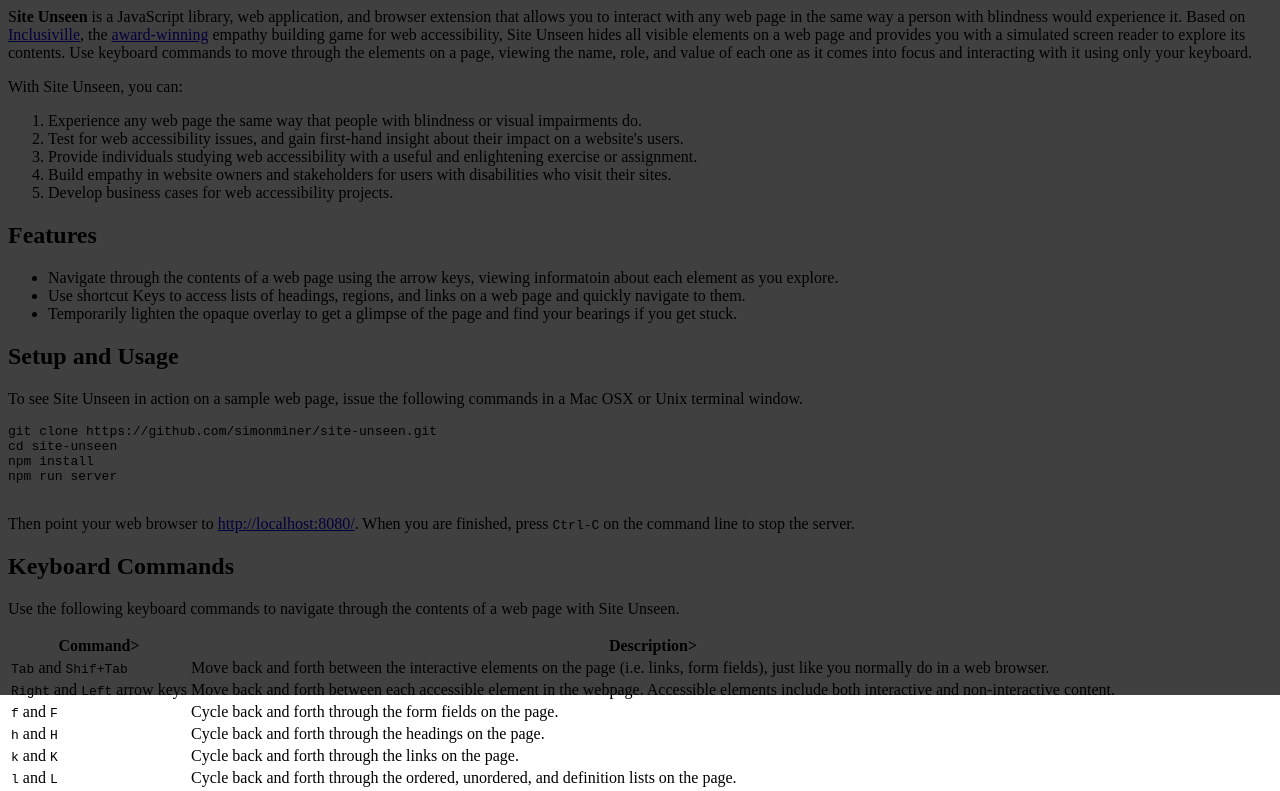
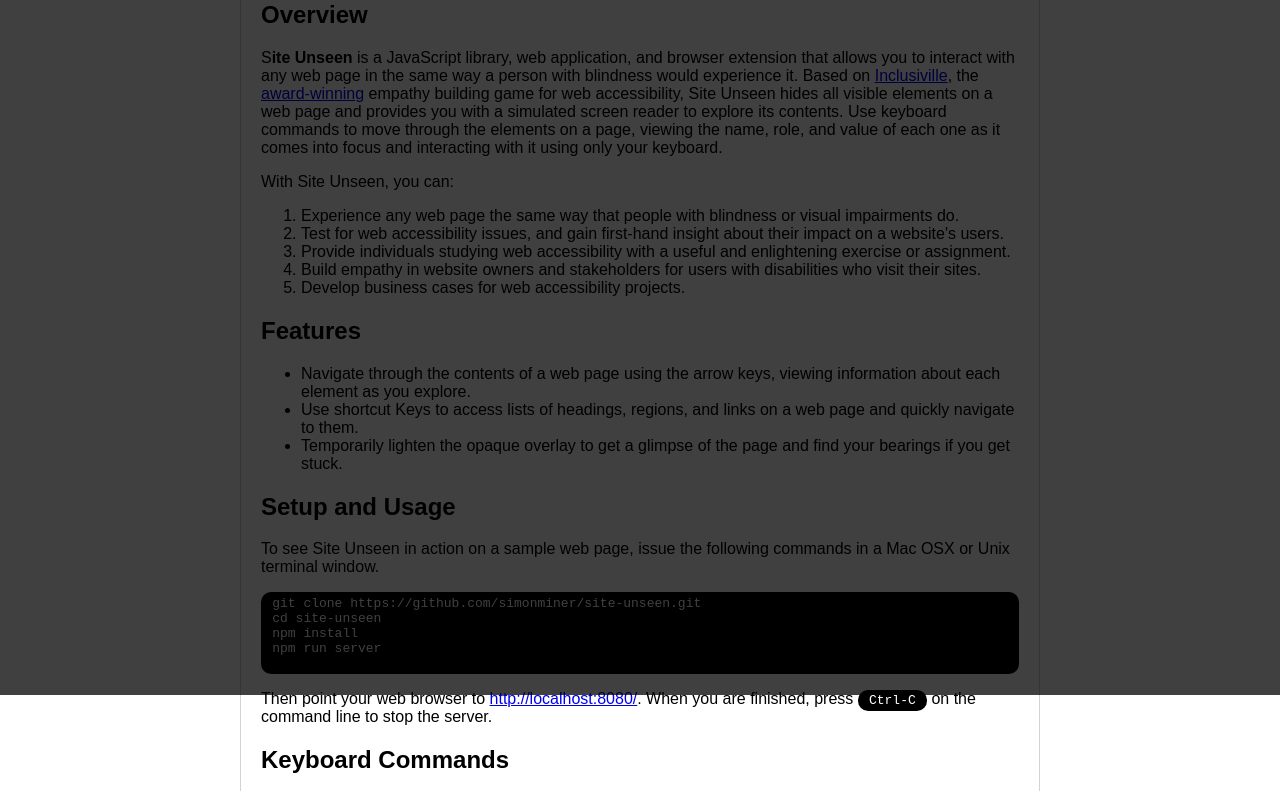
Before and after one commit to simonminer/site-unseen, a website with bundled scripts: page index.html in a window 1280 px wide. Shown: the part 105-896 px from the top of the page. Built offline with nearby package versions, Linux system fonts and the light colour scheme.

Commit message:
Create CSS for example page

```diff
--- a/index.html
+++ b/index.html
@@ -2,6 +2,7 @@
     <head>
         <title>QSite Unseene</title>
         <script src="https://cdnjs.cloudflare.com/ajax/libs/axe-core/4.1.3/axe.min.js"></script>
+        <link rel="stylesheet" href="styles.css">
     </head>
     <body>
         <main id="contents">
@@ -18,7 +19,7 @@
         </ol>
         <h2>Features</h2>
         <ul>
-            <li>Navigate through the contents of a web page using the arrow keys, viewing informatoin about each element as you explore.</li>
+            <li>Navigate through the contents of a web page using the arrow keys, viewing information about each element as you explore.</li>
             <li>Use shortcut Keys to access lists of headings, regions, and links on a web page and quickly navigate to them.</li>
             <li>Temporarily lighten the opaque overlay to get a glimpse of the page and find your bearings if you get stuck.</li>
         </ul>
@@ -35,32 +36,32 @@
         <p>Use the following keyboard commands to navigate through the contents of a web page with Site Unseen.</p>
         <table>
             <tr>
-                <th>Command></th>
+                <th>Command</th>
                 <th>Description></th>
             </tr>
             <tr>
-                <td><kbd>Tab</kbd> and <kbd>Shif+Tab</kbd></td>
-                <td>Move back and forth between the interactive elements on the page (i.e. links, form fields), just like you normally do in a web browser.</td>
+                <td class="shortcut-keys"><kbd>Tab</kbd>&nbsp;and&nbsp;<kbd>Shif+Tab</kbd></td>
+                <td class="shortcut-Description">Move back and forth between the interactive elements on the page (i.e. links, form fields), just like you normally do in a web browser.</td>
             </tr>
             <tr>
-                <td><kbd>Right</kbd> and <kbd>Left</kbd> arrow keys</td>
-                <td>Move back and forth between each accessible element in the webpage.  Accessible elements include both interactive and non-interactive content.</td>
+                <td class="shortcut-keys"><kbd title="left arrow">&larr;</kbd> and <kbd title="right arrow">&rarr;</kbd></td>
+                <td class="shortcut-Description">Move back and forth between each accessible element in the webpage.  Accessible elements include both interactive and non-interactive content.</td>
             </tr>
             <tr>
-                <td><kbd>f</kbd> and <kbd>F</kbd></td>
-                <td>Cycle back and forth through the form fields on the page.</td>
+                <td class="shortcut-keys"><kbd>f</kbd> and <kbd>F</kbd></td>
+                <td class="shortcut-description">Cycle back and forth through the form fields on the page.</td>
             </tr>
             <tr>
-                <td><kbd>h</kbd> and <kbd>H</kbd></td>
-                <td>Cycle back and forth through the headings on the page.</td>
+                <td class="shortcut-keys"><kbd>h</kbd> and <kbd>H</kbd></td>
+                <td class="shortcut-Description">Cycle back and forth through the headings on the page.</td>
             </tr>
             <tr>
-                <td><kbd>k</kbd> and <kbd>K</kbd></td>
-                <td>Cycle back and forth through the links on the page.</td>
+                <td class="shortcut-keys"><kbd>k</kbd> and <kbd>K</kbd></td>
+                <td class="shortcut-Description">Cycle back and forth through the links on the page.</td>
             </tr>
             <tr>
-                <td><kbd>l</kbd> and <kbd>L</kbd></td>
-                <td>Cycle back and forth through the ordered, unordered, and definition lists on the page.</td>
+                <td class="shortcut-keys"><kbd>l</kbd> and <kbd>L</kbd></td>
+                <td class="shortcut-Description">Cycle back and forth through the ordered, unordered, and definition lists on the page.</td>
             </tr>
         </table>
         <h2>Contact Us</h2>
--- /dev/null
+++ b/styles.css
@@ -0,0 +1,39 @@
+body {
+    margin: auto;
+    padding: 15px;
+    font-family: Helevitca, Arial, sans-serif;
+    max-width: 800px;
+}
+
+#contents {
+    border: 1px solid lightgrey;
+    border-radius: 10px;
+    padding: 10px 20px;
+}
+
+kbd, pre {
+    color: #fff;
+    background: #000;
+    padding: 0.2rem 0.7rem;
+    border-radius: 10px;
+}
+
+th, td {
+    padding: 1rem;
+}
+
+th {
+    border: 1px solid #000;
+    color: #fff;
+    background-color: #000;
+}
+
+.shortcut-keys {
+    border-left: 1px solid black;
+    border-bottom: 1px solid black;
+}
+
+.shortcut-description {
+    border-right: 1px solid black;
+    border-bottom: 1px solid black;
+}
```
